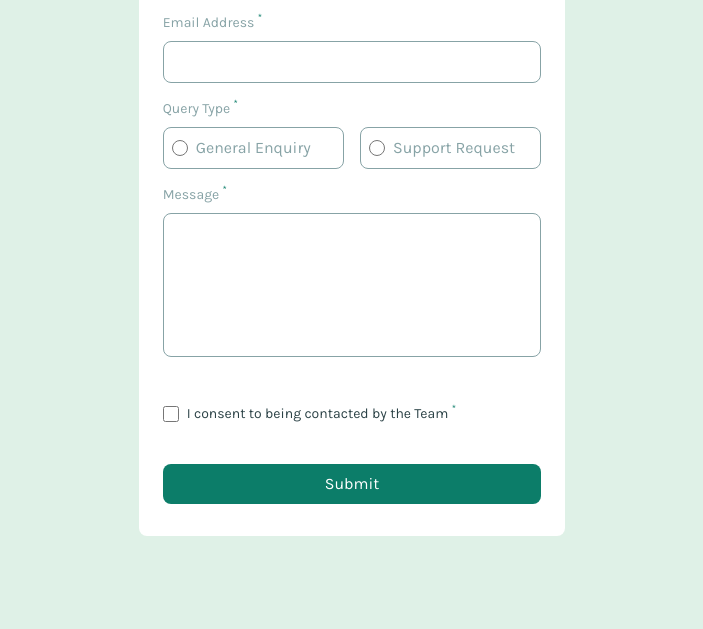
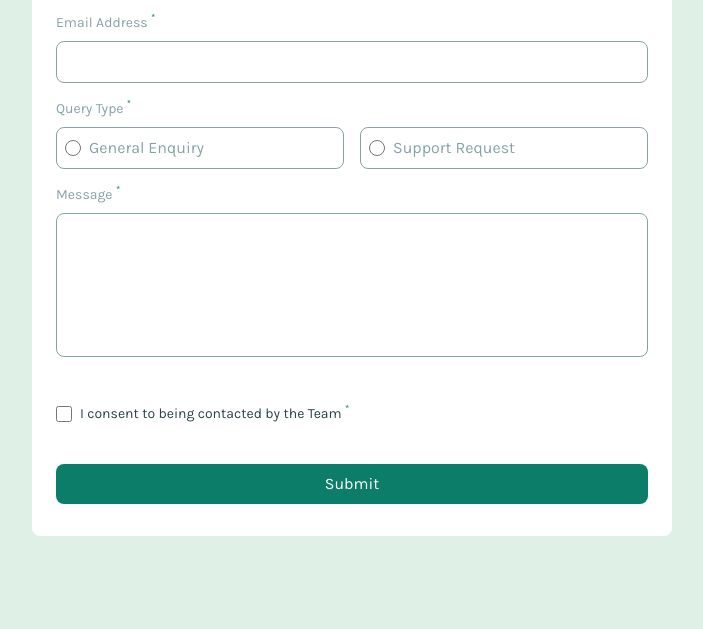
Before and after one commit to Utkarsh860/FM-Contact-Form, a plain HTML site: page index.html in a window 1280 px wide. Shown: the part 251-880 px from the top of the page, without its empty margins (288-991 px from the left). Drawn offline with nearby package versions, Linux system fonts and the light colour scheme.

Commit message:
Update index.html

```diff
--- a/index.html
+++ b/index.html
@@ -27,7 +27,7 @@
   >
 
     <form
-      class="form w-9/10 sm:w-3/4 md:w-2/3 lg:w-1/3 bg-[var(--white)] py-8 px-6 rounded-lg"
+      class="form w-9/10 sm:w-3/4 md:w-2/3 lg:w-1/2 bg-[var(--white)] py-8 px-6 rounded-lg"
     >
       <div class="head text-3xl text-[var(--grey-dark)] font-bold">
         Contact Form
```
